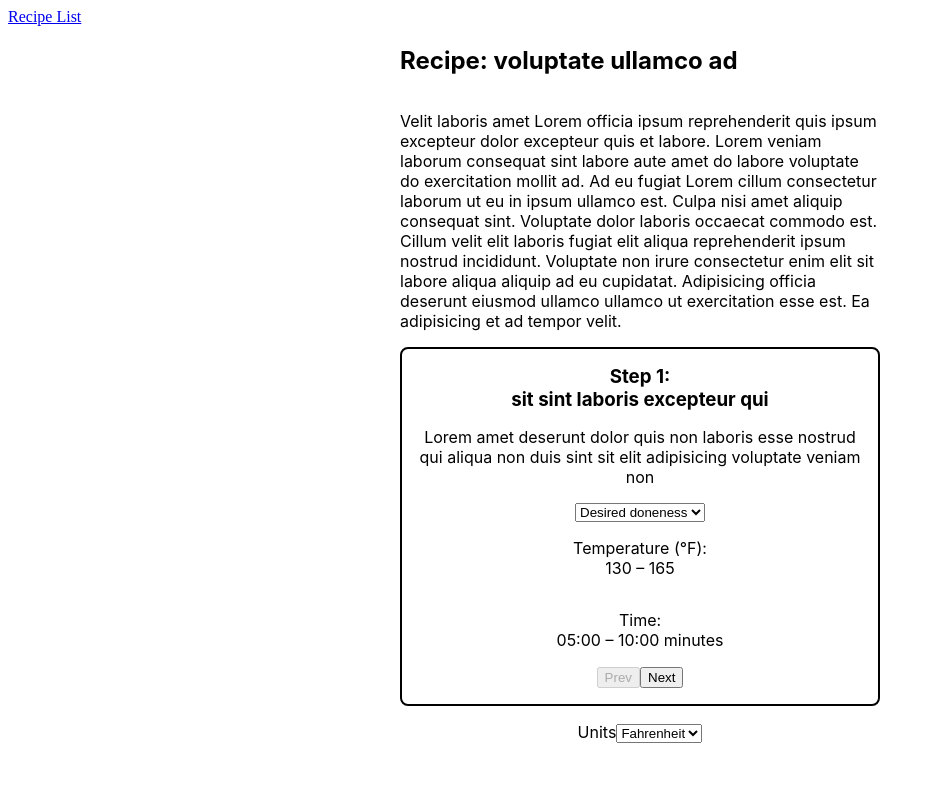
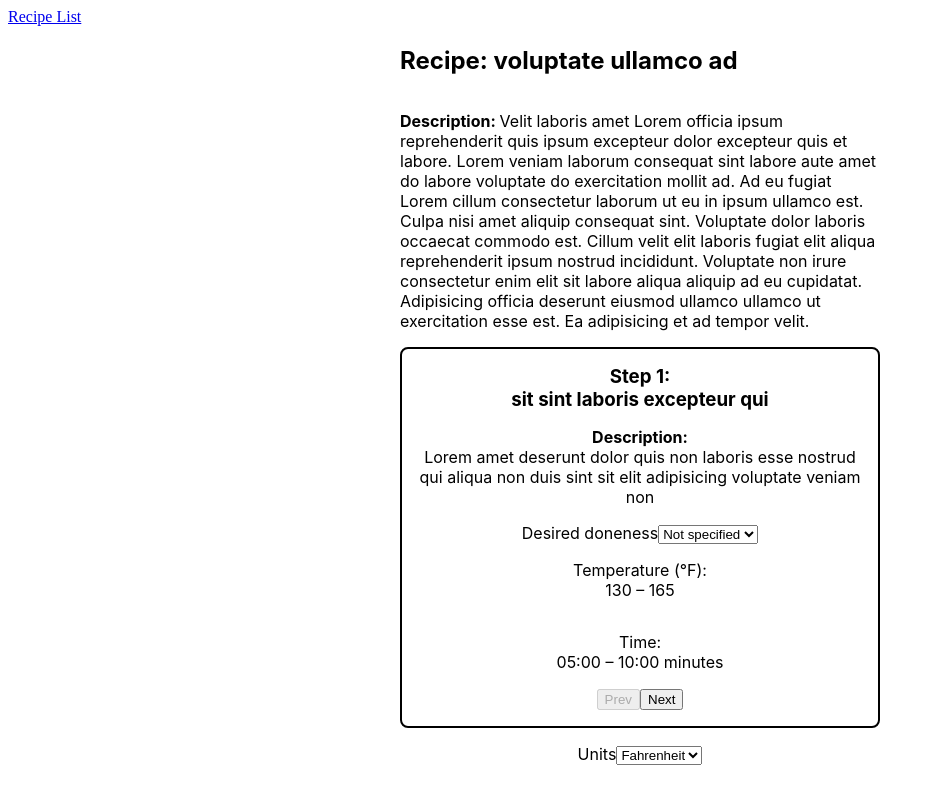
Before and after one commit to BillyBunn/recipes-list, a React (Create React App) app: page /5d8fdf073d90e0df8dda2180 in a window 1280 px wide. Shown: the whole page, without its empty margins (0-935 px from the left). Built offline with nearby package versions, Linux system fonts and the light colour scheme.

Commit message:
adds label, updates styling

```diff
--- a/src/components/Recipe.js
+++ b/src/components/Recipe.js
@@ -23,7 +23,10 @@ const Recipe = ({ recipe }) => {
   return (
     <StyledRecipe>
       <h2>Recipe: {title}</h2>
-      <p>{description}</p>
+      <p>
+        <strong>Description: </strong>
+        {description}
+      </p>
       <div>
         <Step
           step={steps[currentStep]}
@@ -79,13 +82,20 @@ const Step = ({ step, num, tempUnits }) => {
         Step {num}:<br />
         {step.title}
       </h3>
-      <p className="recipe-description">{step.description}</p>
-      <select>
-        <option value="">Desired doneness</option>
-        {step.timeTemp.map(({ doneness }) => (
-          <option value={doneness}>{doneness}</option>
-        ))}
-      </select>
+      <p className="recipe-description">
+        <strong>Description:</strong>
+        <br />
+        {step.description}
+      </p>
+      <label>
+        Desired doneness
+        <select>
+          <option value="">Not specified</option>
+          {step.timeTemp.map(({ doneness }) => (
+            <option value={doneness}>{doneness}</option>
+          ))}
+        </select>
+      </label>
       <p>
         Temperature (&deg;{tempUnits === "fa" ? "F" : "C"}):
         <br />
```
